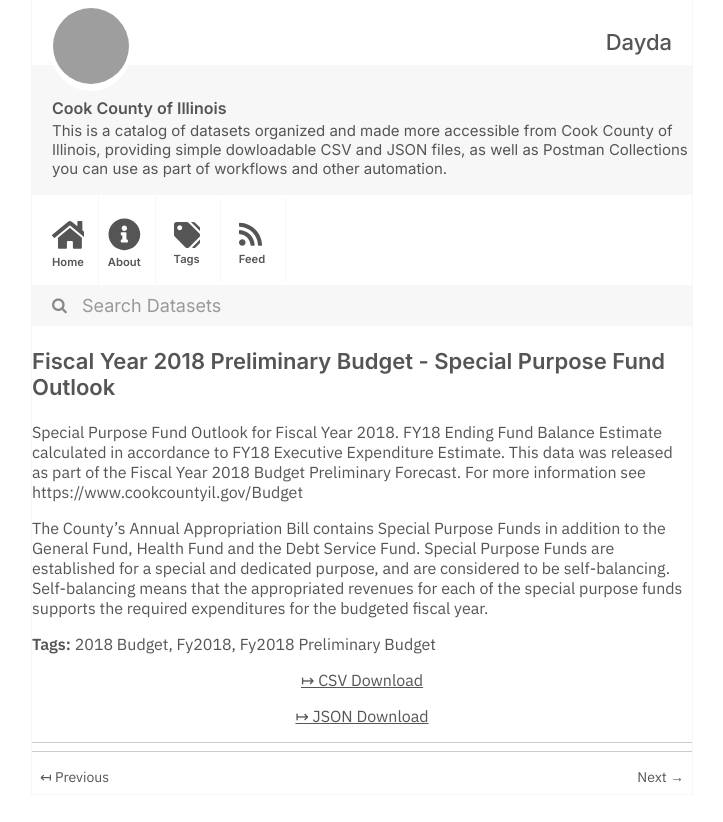
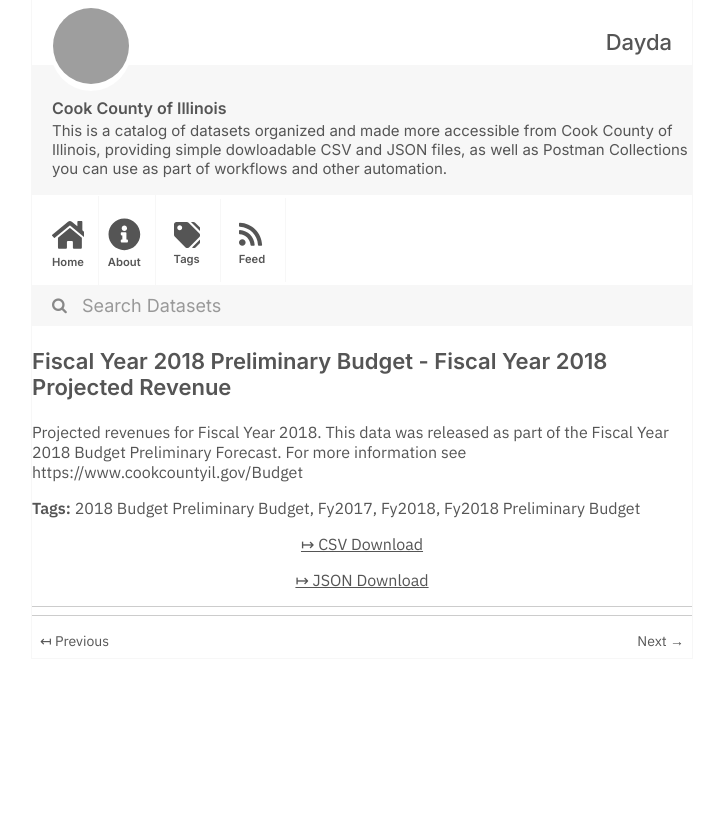
Before and after one commit to dayda-entities/cook-county-of-illinois, a Jekyll site: the page built from _posts/2020-11-10-fiscal-year-2018-preliminary-b.md, in a window 1280 px wide, cut to the strip 0-822 px from the top of the page. Shown: the whole strip, without its empty margins (278-1001 px from the left). Built offline with Jekyll 4.4.1, drawn with Linux system fonts in a browser that asks for light colours; grey boxes are pictures that could not be loaded.

Commit message:
Publish Data

```diff
--- a/_posts/2020-11-10-fiscal-year-2018-preliminary-b.md
+++ b/_posts/2020-11-10-fiscal-year-2018-preliminary-b.md
@@ -1,28 +1,21 @@
 ---
-title: Fiscal Year 2018 Preliminary Budget - Special Purpose Fund Outlook
-created: '2020-11-10T16:57:21.410436'
-modified: '2020-11-10T16:57:21.410444'
+title: Fiscal Year 2018 Preliminary Budget - Fiscal Year 2018 Projected Revenue
+created: '2020-11-10T16:57:43.985970'
+modified: '2020-11-10T16:57:43.985981'
 state: active
 type: dataset
 tags:
-  - 2018 Budget
+  - 2018 Budget Preliminary Budget
+  - Fy2017
   - Fy2018
   - Fy2018 Preliminary Budget
 groups:
   - Local Government
 csv_url: >-
-  https://datacatalog.cookcountyil.gov/api/views/axjv-tngf/rows.csv?accessType=DOWNLOAD
+  https://datacatalog.cookcountyil.gov/api/views/pi4g-nkw6/rows.csv?accessType=DOWNLOAD
 json_url: >-
-  https://datacatalog.cookcountyil.gov/api/views/axjv-tngf/rows.json?accessType=DOWNLOAD
+  https://datacatalog.cookcountyil.gov/api/views/pi4g-nkw6/rows.json?accessType=DOWNLOAD
 layout: post
 
 ---
-Special Purpose Fund Outlook for Fiscal Year 2018. FY18 Ending Fund Balance Estimate calculated in accordance to FY18 Executive Expenditure Estimate. This data was released as part of the Fiscal Year 2018 Budget Preliminary Forecast. For more information see https://www.cookcountyil.gov/Budget
-
-The County’s Annual Appropriation Bill contains Special Purpose
-Funds in addition to the General Fund, Health Fund and the Debt
-Service Fund. Special Purpose Funds are established for a special
-and dedicated purpose, and are considered to be self-balancing.
-Self-balancing means that the appropriated revenues for each of
-the special purpose funds supports the required expenditures for
-the budgeted fiscal year.
+Projected revenues for Fiscal Year 2018. This data was released as part of the Fiscal Year 2018 Budget Preliminary Forecast. For more information see https://www.cookcountyil.gov/Budget
```
